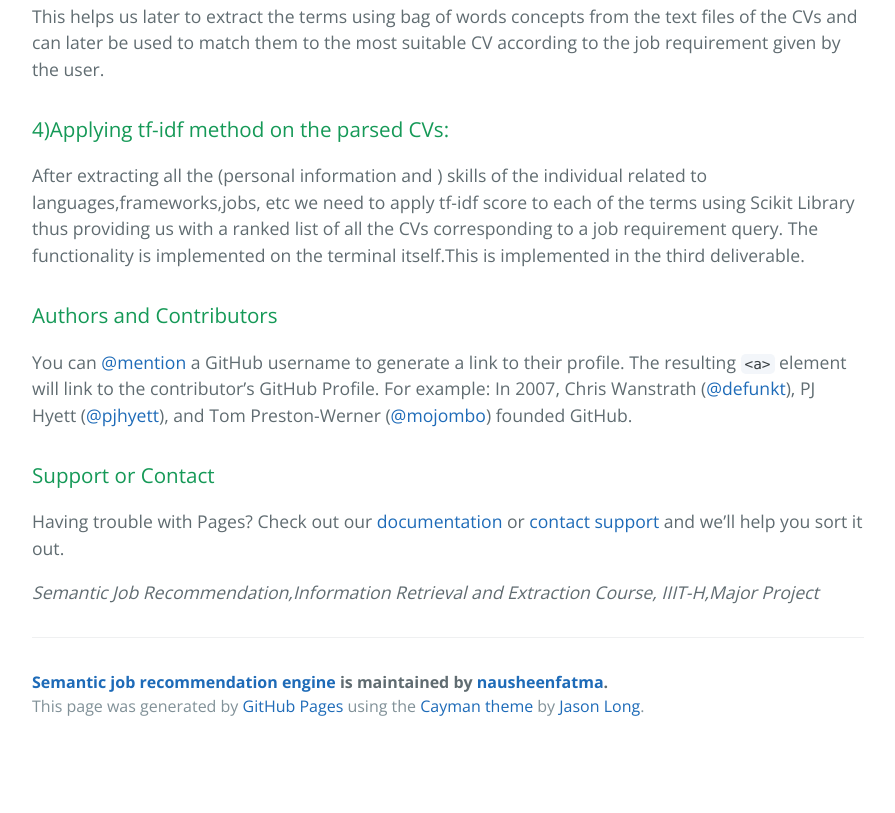
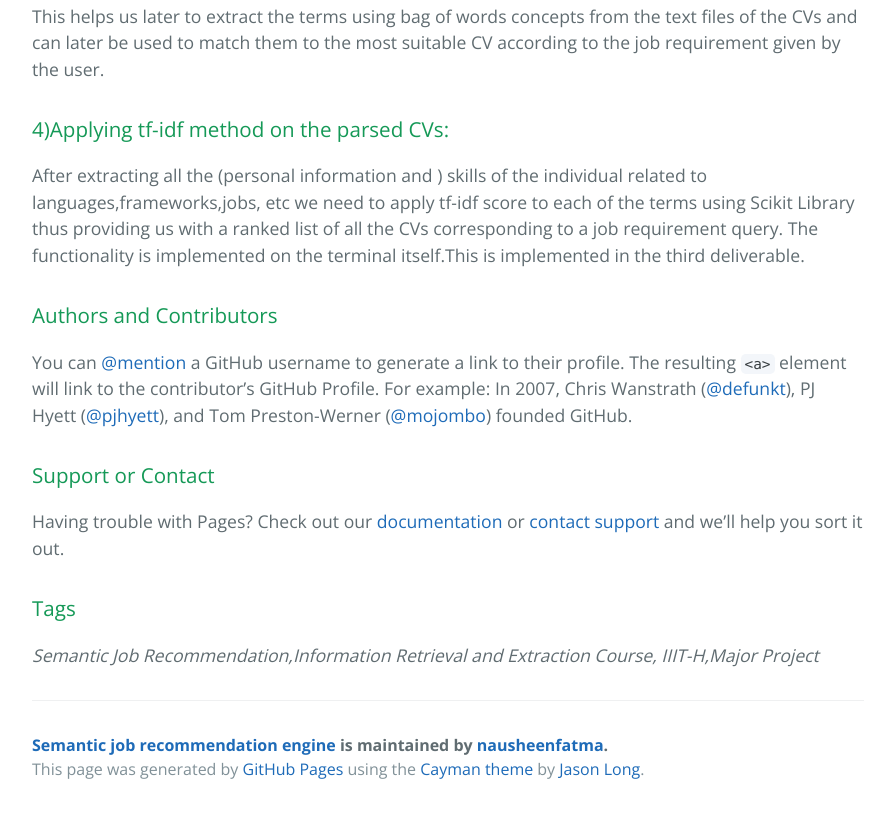
Before and after one commit to sikander-sharda/Semantic-Job-Recommendation-System, a plain HTML site: page index.html in a window 1280 px wide. Shown: the part 1553-2366 px from the top of the page, without its empty margins (192-1087 px from the left). Before the commit the page ends 2303 px from the top, so only its background shows below. Drawn offline with nearby package versions, Linux system fonts and the light colour scheme.

```diff
--- a/index.html
+++ b/index.html
@@ -66,6 +66,9 @@
 
 <p>Having trouble with Pages? Check out our <a href="https://help.github.com/pages">documentation</a> or <a href="https://github.com/contact">contact support</a> and we’ll help you sort it out.</p>
 
+<h3>
+<a id="tags" class="anchor" href="#tags" aria-hidden="true"><span aria-hidden="true" class="octicon octicon-link"></span></a>Tags</h3>
+
 <p><em>Semantic Job Recommendation,Information Retrieval and Extraction Course, IIIT-H,Major Project</em></p>
 
       <footer class="site-footer">
```
Also changed, not shown: params.json (+1 -1 lines).
